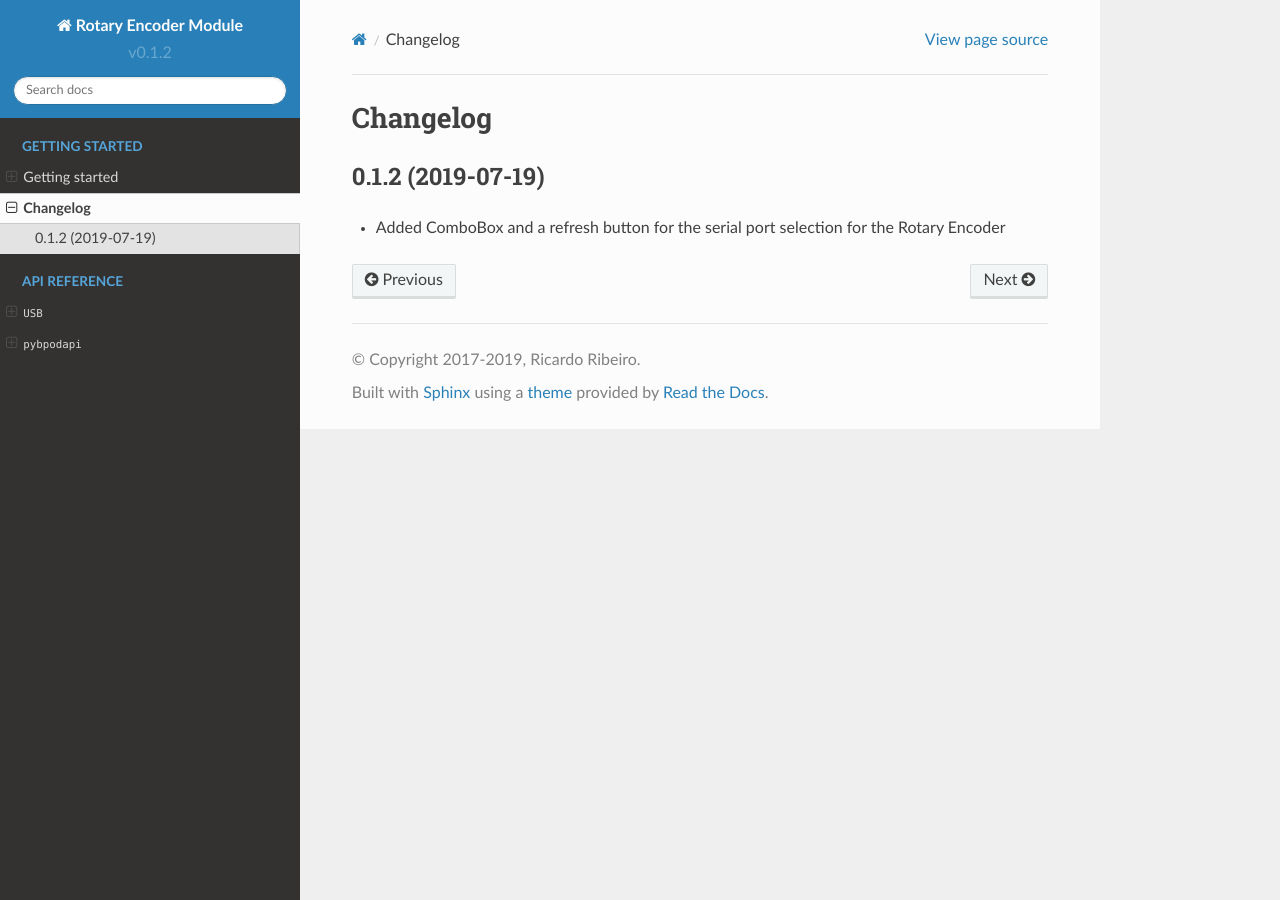
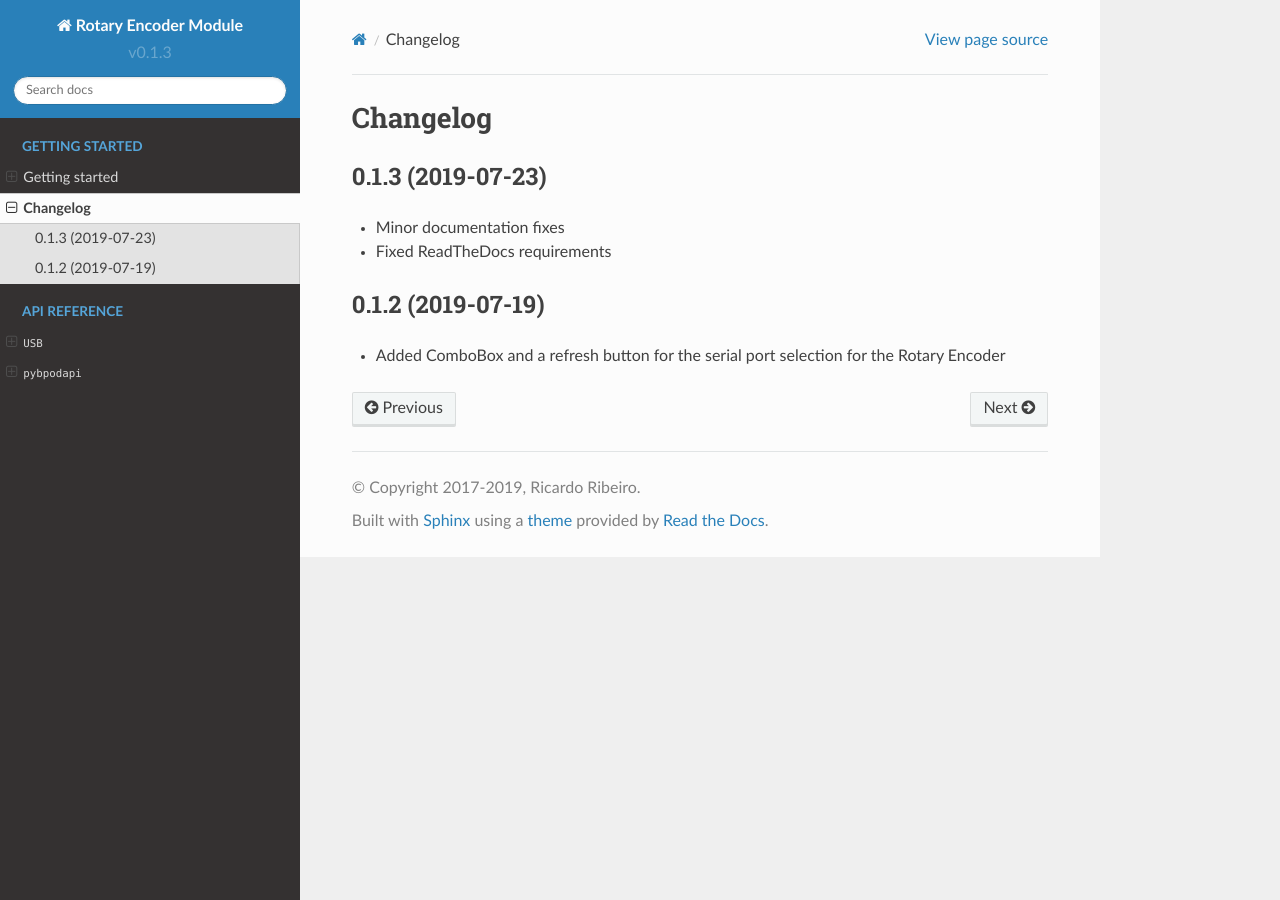
Before and after one commit to histun/pybpod-gui-plugin-rotaryencoder, a Sphinx documentation site: the page built from docs/source/changelog.rst, in a window 1280 px wide. Built offline with Sphinx 7.4.7 and the Read the Docs theme 2.0.0, drawn with Linux system fonts in a browser that asks for light colours.

Commit message:
Update version to v0.1.3

```diff
--- a/CHANGELOG.rst
+++ b/CHANGELOG.rst
@@ -1,5 +1,10 @@
 Changelog
 =========
+
+0.1.3 (2019-07-23)
+------------------
+* Minor documentation fixes
+* Fixed ReadTheDocs requirements
 
 0.1.2 (2019-07-19)
 ------------------
--- a/docs/source/conf.py
+++ b/docs/source/conf.py
@@ -88,10 +88,8 @@ author = 'Ricardo Ribeiro'
 # |version| and |release|, also used in various other places throughout the
 # built documents.
 #
-# The short X.Y version.
-version = 'v0.1.2'
 # The full version, including alpha/beta/rc tags.
-release = 'v0.1.2'
+version = release = 'v0.1.3'
 
 # The language for content autogenerated by Sphinx. Refer to documentation
 # for a list of supported languages.
```
